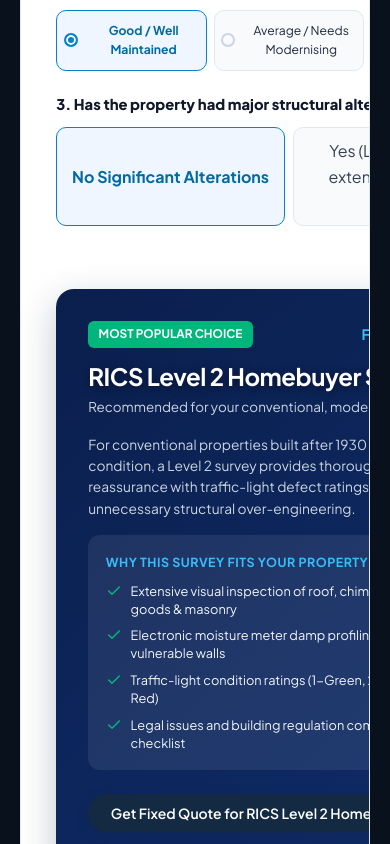
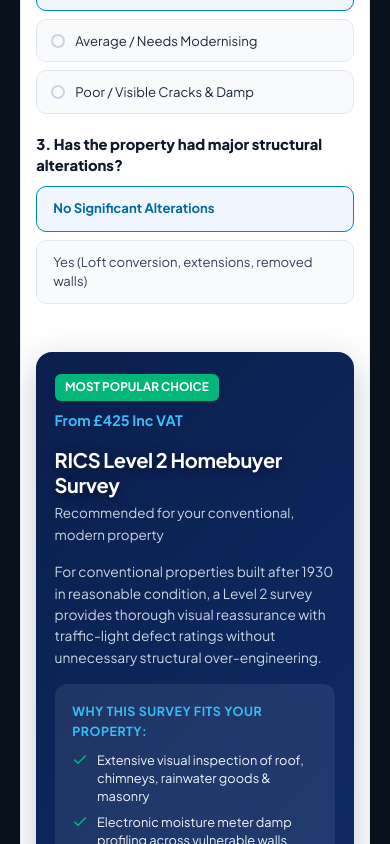
Before and after one commit to AKRITIKUSHWAHA/properitygroup, a React (Vite) app: page / in a window 390 px wide. Shown: the part 4260-5104 px from the top of the page. Built offline with nearby package versions, Linux system fonts and the light colour scheme; a web font is replaced by a local one.

Commit message:
fix(mobile): ensure SurveySelector tool fits mobile viewports without horizontal clipping

```diff
--- a/src/styles/global.css
+++ b/src/styles/global.css
@@ -905,3 +905,166 @@
     justify-content: center !important;
   }
 }
+
+/* ==========================================================================
+   Survey Selector Mobile Responsiveness Fixes
+   ========================================================================== */
+.survey-selector-section {
+  width: 100% !important;
+  max-width: 100vw !important;
+  overflow-x: hidden !important;
+}
+
+@media (max-width: 868px) {
+  .site-wrapper .selector-grid,
+  .selector-grid {
+    grid-template-columns: 1fr !important;
+    gap: 1.75rem !important;
+    min-width: 0 !important;
+    width: 100% !important;
+  }
+}
+
+@media (max-width: 640px) {
+  .site-wrapper .selector-layout-card,
+  .selector-layout-card {
+    padding: 1.25rem 0.95rem !important;
+    border-radius: 16px !important;
+    box-sizing: border-box !important;
+    width: 100% !important;
+    max-width: 100% !important;
+    margin: 0 !important;
+    overflow: hidden !important;
+  }
+
+  .site-wrapper .selector-form-col,
+  .selector-form-col,
+  .site-wrapper .selector-result-col,
+  .selector-result-col {
+    min-width: 0 !important;
+    width: 100% !important;
+    max-width: 100% !important;
+    box-sizing: border-box !important;
+  }
+
+  .site-wrapper .selector-group,
+  .selector-group {
+    width: 100% !important;
+    margin-bottom: 1.25rem !important;
+  }
+
+  .site-wrapper .selector-group-title,
+  .selector-group-title {
+    font-size: 0.92rem !important;
+    line-height: 1.4 !important;
+    word-break: break-word !important;
+    white-space: normal !important;
+    margin-bottom: 0.65rem !important;
+  }
+
+  /* Question 1: Age options full width & wrapped */
+  .site-wrapper .selector-options-list,
+  .selector-options-list {
+    width: 100% !important;
+    gap: 0.5rem !important;
+  }
+
+  .site-wrapper button.selector-option-btn,
+  .site-wrapper .selector-option-btn,
+  .selector-option-btn {
+    width: 100% !important;
+    box-sizing: border-box !important;
+    padding: 0.75rem 0.85rem !important;
+    font-size: 0.82rem !important;
+    white-space: normal !important;
+    word-break: break-word !important;
+    min-width: 0 !important;
+  }
+
+  .site-wrapper button.selector-option-btn span,
+  .site-wrapper .selector-option-btn span,
+  .selector-option-btn span {
+    white-space: normal !important;
+    word-break: break-word !important;
+    line-height: 1.35 !important;
+    flex: 1 !important;
+  }
+
+  /* Question 2: Condition options stacked for mobile (No clipping) */
+  .site-wrapper .selector-options-grid,
+  .selector-options-grid {
+    grid-template-columns: 1fr !important;
+    gap: 0.5rem !important;
+    width: 100% !important;
+  }
+
+  .site-wrapper button.selector-option-btn.compact,
+  .site-wrapper .selector-option-btn.compact,
+  .selector-option-btn.compact {
+    justify-content: flex-start !important;
+    text-align: left !important;
+    padding: 0.75rem 0.85rem !important;
+    font-size: 0.82rem !important;
+    width: 100% !important;
+    box-sizing: border-box !important;
+  }
+
+  /* Question 3: Alteration options stacked for mobile (Full text visible) */
+  .site-wrapper .selector-toggle-row,
+  .selector-toggle-row {
+    grid-template-columns: 1fr !important;
+    gap: 0.5rem !important;
+    width: 100% !important;
+  }
+
+  .site-wrapper button.selector-toggle-btn,
+  .site-wrapper .selector-toggle-btn,
+  .selector-toggle-btn {
+    width: 100% !important;
+    box-sizing: border-box !important;
+    text-align: left !important;
+    padding: 0.8rem 1rem !important;
+    font-size: 0.82rem !important;
+    white-space: normal !important;
+    word-break: break-word !important;
+    line-height: 1.4 !important;
+  }
+
+  /* Result Box on mobile */
+  .site-wrapper .recommendation-result-box,
+  .recommendation-result-box {
+    padding: 1.35rem 1.15rem !important;
+    border-radius: 16px !important;
+    box-sizing: border-box !important;
+    width: 100% !important;
+  }
+
+  .site-wrapper .rec-title,
+  .rec-title {
+    font-size: 1.25rem !important;
+    line-height: 1.25 !important;
+  }
+
+  .site-wrapper .rec-header,
+  .rec-header {
+    flex-wrap: wrap !important;
+    gap: 0.5rem !important;
+  }
+
+  .site-wrapper .rec-actions,
+  .rec-actions {
+    flex-direction: column !important;
+    gap: 0.65rem !important;
+    width: 100% !important;
+  }
+
+  .site-wrapper .rec-actions button,
+  .site-wrapper .rec-actions a,
+  .rec-actions button,
+  .rec-actions a {
+    width: 100% !important;
+    justify-content: center !important;
+    text-align: center !important;
+    box-sizing: border-box !important;
+  }
+}
```
